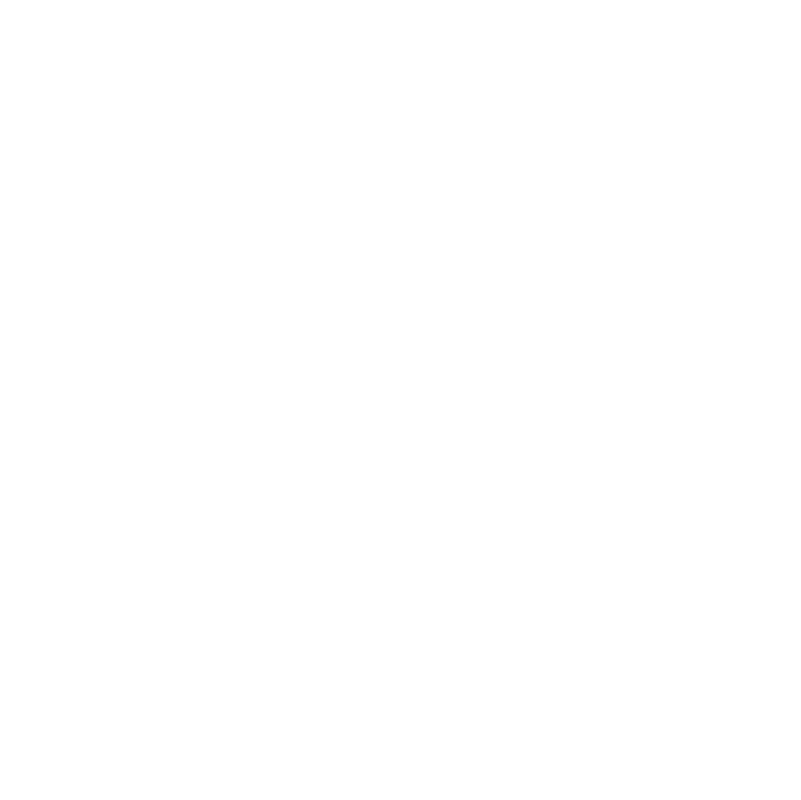
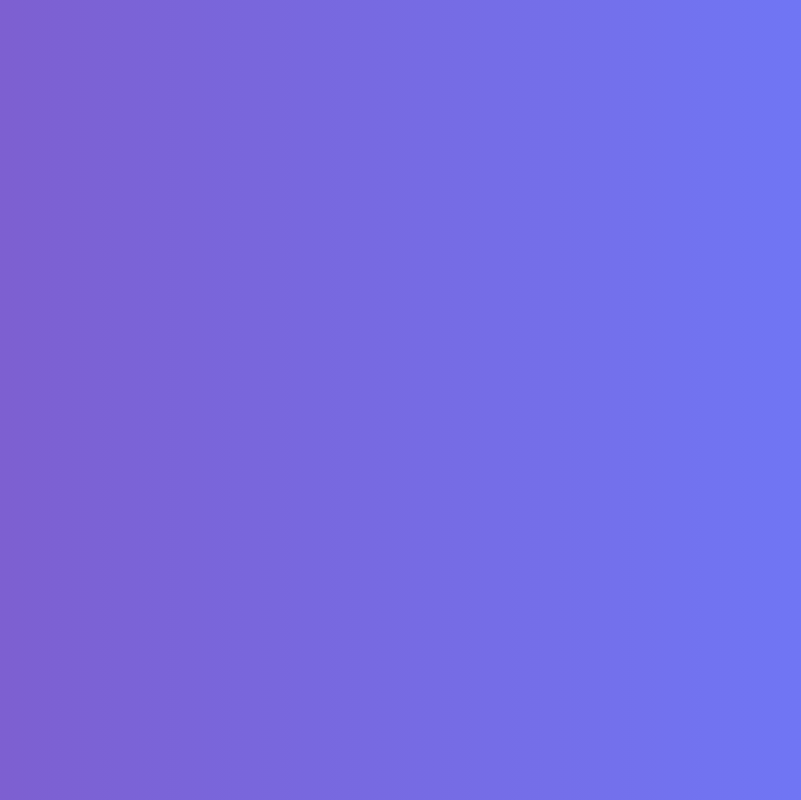
Before and after one commit to breadkvass/infourok-testovoe, a website built with webpack: page src/index.html in a window 1280 px wide. Shown: the whole page, without its empty margins (239-1040 px from the left). Built offline with nearby package versions, Linux system fonts and the light colour scheme.

Commit message:
add bckgr gradient

```diff
--- a/src/blocks/page/page.css
+++ b/src/blocks/page/page.css
@@ -1,7 +1,3 @@
-:root {
-    --background-pink: #FFF3F5;
-}
-
 html {
     scroll-behavior: smooth;
 }
@@ -10,10 +6,12 @@ html {
     font-family: 'Inter', sans-serif;
     margin: 0 auto;
     font-weight: 400;
+    height: 100vh;
+    background: linear-gradient(90deg, #8159C6 0%, #6C7CFF 100%);
 }
 
 .main {
-    max-width: 1180px;
+    max-width: 1225px;
     margin: 0 auto;
 }
 
```
